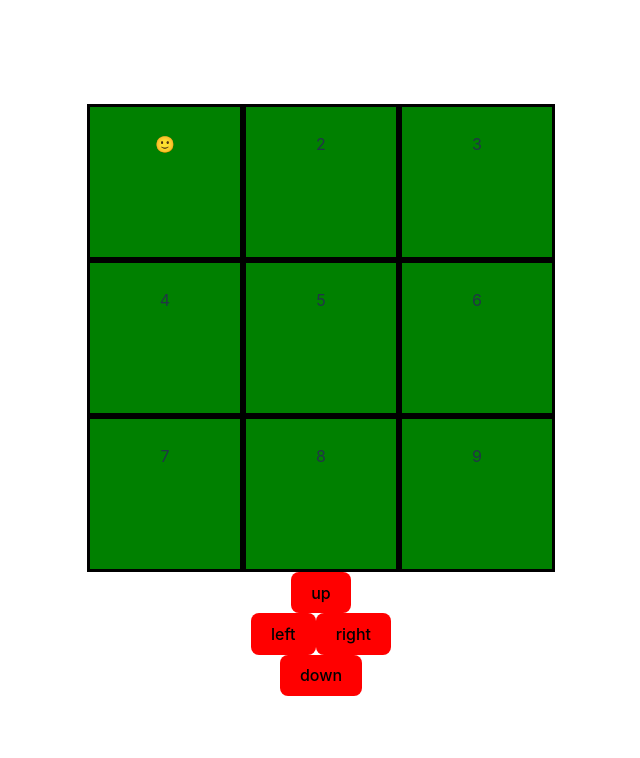
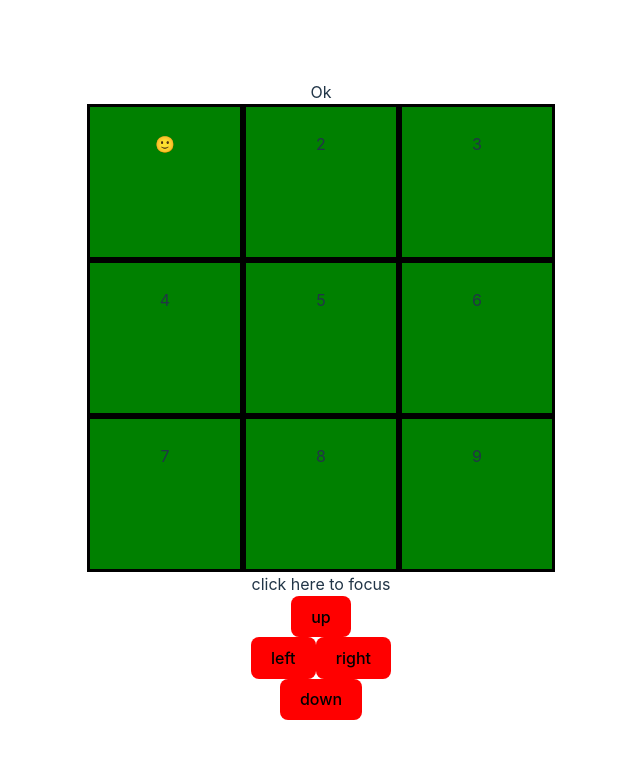
Before and after one commit to rgibbons-dev/monsweeper-ultra, a React (Vite) app: page / in a window 1280 px wide. Shown: the top 758 px of the page, without its empty margins (319-959 px from the left). Built offline with nearby package versions, Linux system fonts and the light colour scheme.

Commit message:
added arrow key support and started battle

```diff
--- a/src/App.tsx
+++ b/src/App.tsx
@@ -1,4 +1,4 @@
-import { Dispatch, SetStateAction, useEffect, useState } from 'react';
+import { Dispatch, KeyboardEvent, SetStateAction, useCallback, useEffect, useState } from 'react';
 import './App.css'
 
 type Move = {
@@ -87,25 +87,49 @@ type DpadProps = {
 function Dpad(props: DpadProps) {
   const turn = props.userTurn;
   const cs = turn.currentSpace;
-  function left() {
-    props.setUserTurn({...turn, currentSpace: cs - 1});
-  }
 
-  function right() {
-    props.setUserTurn({...turn, currentSpace: cs + 1});
-  }
+  const left = useCallback(() => {
+    props.setUserTurn({ ...turn, currentSpace: cs - 1 });
+  }, [cs, props, turn]);
 
-  function up() {
-    props.setUserTurn({...turn, currentSpace: cs - 3});
-  }
+  const right = useCallback(() => {
+    props.setUserTurn({ ...turn, currentSpace: cs + 1 });
+  }, [cs, props, turn]);
 
-  function down() {
-    props.setUserTurn({...turn, currentSpace: cs + 3});
-  }
+  const up = useCallback(() => {
+    props.setUserTurn({ ...turn, currentSpace: cs - 3 });
+  }, [cs, props, turn]);
+
+  const down = useCallback(() => {
+    props.setUserTurn({ ...turn, currentSpace: cs + 3 });
+  }, [cs, props, turn]);
+
+  const handleKeyDown = useCallback(
+    (event: KeyboardEvent<HTMLDivElement>) => {
+      switch (event.key) {
+        case 'ArrowLeft':
+          left();
+          break;
+        case 'ArrowRight':
+          right();
+          break;
+        case 'ArrowUp':
+          up();
+          break;
+        case 'ArrowDown':
+          down();
+          break;
+        default:
+          break;
+      }
+    },
+    [left, right, up, down]
+  );
 
   return (
     <>
-      <div className='controller'>
+      <div className='controller' onKeyDown={handleKeyDown} tabIndex={0}>
+        <div>click here to focus</div>
         <div>
           <DirButton direction={'up'} fn={up}/>
         </div>
@@ -117,6 +141,19 @@ function Dpad(props: DpadProps) {
           <DirButton direction={'down'} fn={down}/>
         </div>
       </div>
+    </>
+  );
+}
+
+type BattleProps = {
+  go: boolean;
+};
+
+function Battle(props: BattleProps) {
+  const msg = props.go ? 'Battle' : 'Ok';
+  return (
+    <>
+      <div>{msg}</div>
     </>
   );
 }
@@ -138,6 +175,7 @@ function Game() {
     buff: false
   };
   const [userTurn, setUserTurn] = useState<Turn>({ pika: pikachu, currentSpace: 0});
+  const [isBattleStarted, setIsBattleStarted] = useState(false);
 
   const gsize = 3;
 
@@ -179,6 +217,7 @@ function Game() {
     return arr;
   });
 
+  // move the user
   useEffect(() => {
     setGrid(cgrid => Array.from(cgrid).map(row => row.map(cell => ({
       ...cell,
@@ -186,8 +225,19 @@ function Game() {
     }))));
   }, [userTurn]);
 
+  // check if a battle should be started or not
+  useEffect(() => {
+    grid.forEach(row => {
+      const found = row.find(cell => cell.userPresent && cell.electrode)
+      if(found !== undefined) {
+        setIsBattleStarted(true);
+      }
+    });
+  }, [grid]);
+
   return (
     <>
+      <Battle go={isBattleStarted} />
       <Grid grid={grid}/>
       <Dpad userTurn={userTurn} setUserTurn={setUserTurn}/>
     </>
```
Also changed, not shown: 2 other files (tests, documents, lock files or other folders).
